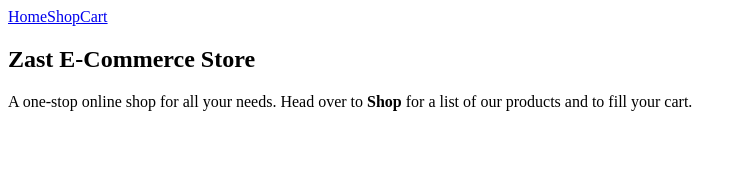
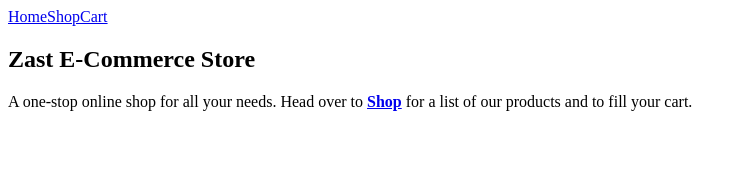
Before and after one commit to nzubeifechukwu/shopping-cart, a React (Vite) app: page / in a window 1280 px wide. Shown: the top 183 px of the page, without its empty margins (0-747 px from the left). Built offline with nearby package versions, Linux system fonts and the light colour scheme.

Commit message:
Home page text does not display when you return to it using the browser back button. This is because click event can't be set on the back button

```diff
--- a/src/routes/Root.jsx
+++ b/src/routes/Root.jsx
@@ -4,7 +4,10 @@ import { Link } from "react-router";
 
 export default function Root() {
   const [cart, setCart] = useState([]);
-  const [page, setPage] = useState("home"); // Use to set home page text
+
+  // Use to set home page text. This solution doesn't work
+  // when you click browser back button to return to home.
+  const [page, setPage] = useState("home");
 
   return (
     <>
@@ -24,8 +27,12 @@ export default function Root() {
           <h1>Zast E-Commerce Store</h1>
           <p>
             A one-stop online shop for all your needs. Head over to{" "}
-            <strong>Shop</strong> for a list of our products and to fill your
-            cart.
+            <strong>
+              <Link to="shop" onClick={() => setPage("")}>
+                Shop
+              </Link>
+            </strong>{" "}
+            for a list of our products and to fill your cart.
           </p>
         </section>
       )}
```
